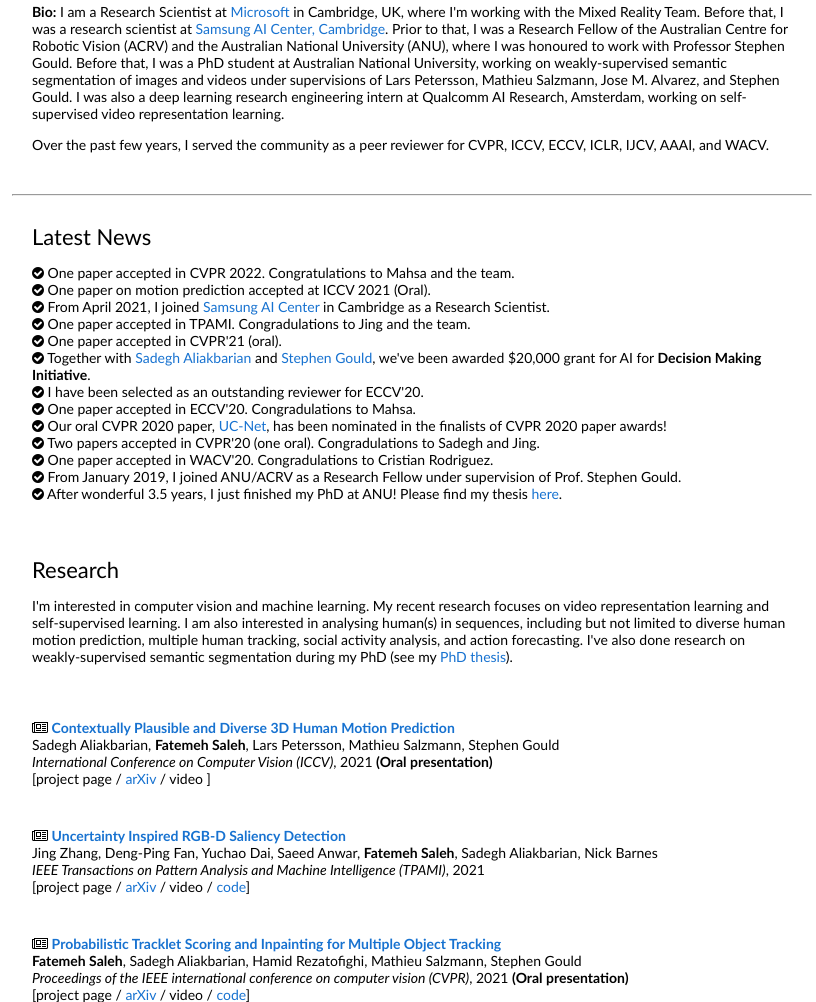
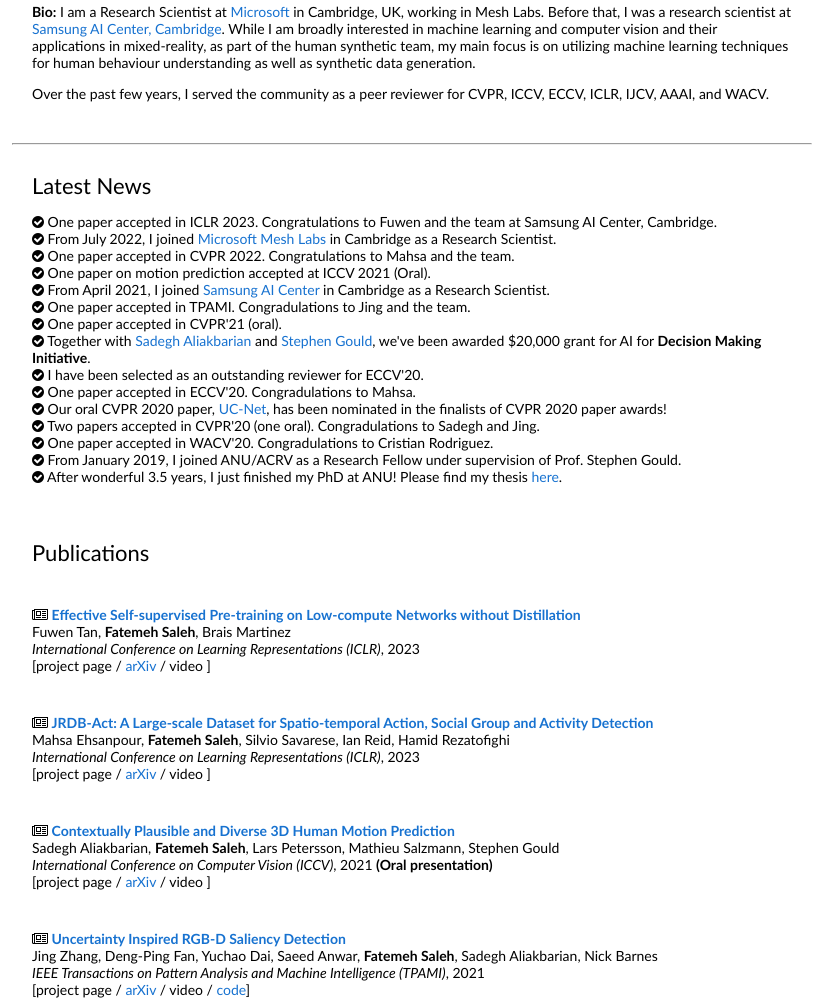
Before and after one commit to fatemeh-slh/fatemeh-slh.github.io, a website: page index.html in a window 1280 px wide. Shown: the part 338-1340 px from the top of the page, without its empty margins (228-1044 px from the left). Drawn offline with Linux system fonts and the light colour scheme; some icons are missing.

Commit message:
Update index.html

```diff
--- a/index.html
+++ b/index.html
@@ -58,13 +58,16 @@
             <td>
                 <p>
                 <b>Bio:</b>
-                I am a Research Scientist at <a href="https://www.microsoft.com/en-us/research/lab/mixed-reality-ai-lab-cambridge/">Microsoft</a> in Cambridge, UK, where I'm working with the Mixed Reality Team. Before that, I was a research scientist at <a href ="https://research.samsung.com/aicenter_cambridge">Samsung AI Center, Cambridge</a>. Prior to that, I was
+                I am a Research Scientist at <a href="https://www.microsoft.com/en-us/research/lab/mixed-reality-ai-lab-cambridge/">Microsoft</a> in Cambridge, UK, working in Mesh Labs.
+                  Before that, I was a research scientist at <a href ="https://research.samsung.com/aicenter_cambridge">Samsung AI Center, Cambridge</a>.
+                  While I am broadly interested in machine learning and computer vision and their applications in mixed-reality, as part of the human synthetic team, my main focus is on utilizing machine learning techniques for human behaviour understanding as well as synthetic data generation.
+<!--                   Prior to that, I was
                   a Research Fellow of the Australian Centre for Robotic Vision (ACRV) and the Australian National University (ANU),
                     where I was honoured to work with Professor Stephen Gould.
                     Before that, I was a PhD student at Australian National University,
                     working on weakly-supervised semantic segmentation of images and videos under supervisions of Lars Petersson, Mathieu Salzmann, Jose M. Alvarez, and Stephen Gould.
                     I was also a deep learning research engineering intern at Qualcomm AI Research, Amsterdam, working on self-supervised video representation learning.
-
+ -->
                 </p>
                 <p>
 <!--                     Recently, I'm working on finding efficient and effective solutions for problems related to modeling human motion and behaviour, -->
@@ -106,6 +109,12 @@
             <td style="padding:20px;width:100%;vertical-align:middle">
               <heading>Latest News</heading>
               <p>
+                <i class="fa fa-check-circle"></i>
+                 One paper accepted in ICLR 2023. Congratulations to Fuwen and the team at Samsung AI Center, Cambridge.
+                <br>
+                <i class="fa fa-check-circle"></i>
+                 From July 2022, I joined <a href="https://www.microsoft.com/en-us/research/lab/mixed-reality-ai-lab-cambridge/">Microsoft Mesh Labs</a> in Cambridge as a Research Scientist.
+                <br>
                 <i class="fa fa-check-circle"></i>
                  One paper accepted in CVPR 2022. Congratulations to Mahsa and the team.
                 <br>
@@ -156,19 +165,56 @@
         <table style="width:100%;border:0px;border-spacing:0px;border-collapse:separate;margin-right:auto;margin-left:auto;"><tbody>
             <tr>
             <td style="padding:20px;width:100%;vertical-align:middle">
-              <heading>Research</heading>
-              <p>
+              <heading>Publications</heading>
+<!--               <p>
                 I'm interested in computer vision and machine learning.
                 My recent research focuses on video representation learning and self-supervised learning. I am also interested in analysing human(s) in sequences, including but not limited to
                   diverse human motion prediction, multiple human tracking, social activity analysis, and action forecasting.
                   I've also done research on weakly-supervised semantic segmentation during my PhD
                   (see my <a href="https://openresearch-repository.anu.edu.au/bitstream/1885/189389/1/Saleh%20Thesis%202020.pdf">PhD thesis</a>).
-              </p>
+              </p> -->
             </td>
           </tr>
         </tbody></table>
         <table style="width:100%;border:0px;border-spacing:0px;border-collapse:separate;margin-right:auto;margin-left:auto;"><tbody>
 
+
+         <tr>
+        <td style="padding:20px;width:100%;vertical-align:middle">
+            <i class="fa fa-newspaper-o"></i>
+            <a href="https://arxiv.org/pdf/2210.02808.pdf">
+                <papertitle>Effective Self-supervised Pre-training on Low-compute Networks without Distillation </papertitle>
+              </a></b>
+              <br>
+            Fuwen Tan, <b>Fatemeh Saleh</b>, Brais Martinez
+              <br>
+            <em>International Conference on Learning Representations (ICLR)</em>, 2023
+              <br>
+              [project page /
+              <a href="https://arxiv.org/pdf/1912.08521v4.pdf">arXiv</a> /
+              video ]
+            </td>
+          </tr>
+         <!-- A publication item -->
+
+    <tr>
+        <td style="padding:20px;width:100%;vertical-align:middle">
+            <i class="fa fa-newspaper-o"></i>
+            <a href="https://arxiv.org/pdf/2210.02808.pdf">
+                <papertitle>JRDB-Act: A Large-scale Dataset for Spatio-temporal Action, Social Group and
+Activity Detection </papertitle>
+              </a></b>
+              <br>
+            Mahsa Ehsanpour, <b>Fatemeh Saleh</b>, Silvio Savarese, Ian Reid, Hamid Rezatofighi
+              <br>
+            <em>International Conference on Learning Representations (ICLR)</em>, 2023
+              <br>
+              [project page /
+              <a href="https://openaccess.thecvf.com/content/CVPR2022/papers/Ehsanpour_JRDB-Act_A_Large-Scale_Dataset_for_Spatio-Temporal_Action_Social_Group_and_CVPR_2022_paper.pdf">arXiv</a> /
+              video ]
+            </td>
+          </tr>
+         <!-- A publication item -->
 
         <tr>
         <td style="padding:20px;width:100%;vertical-align:middle">
```
